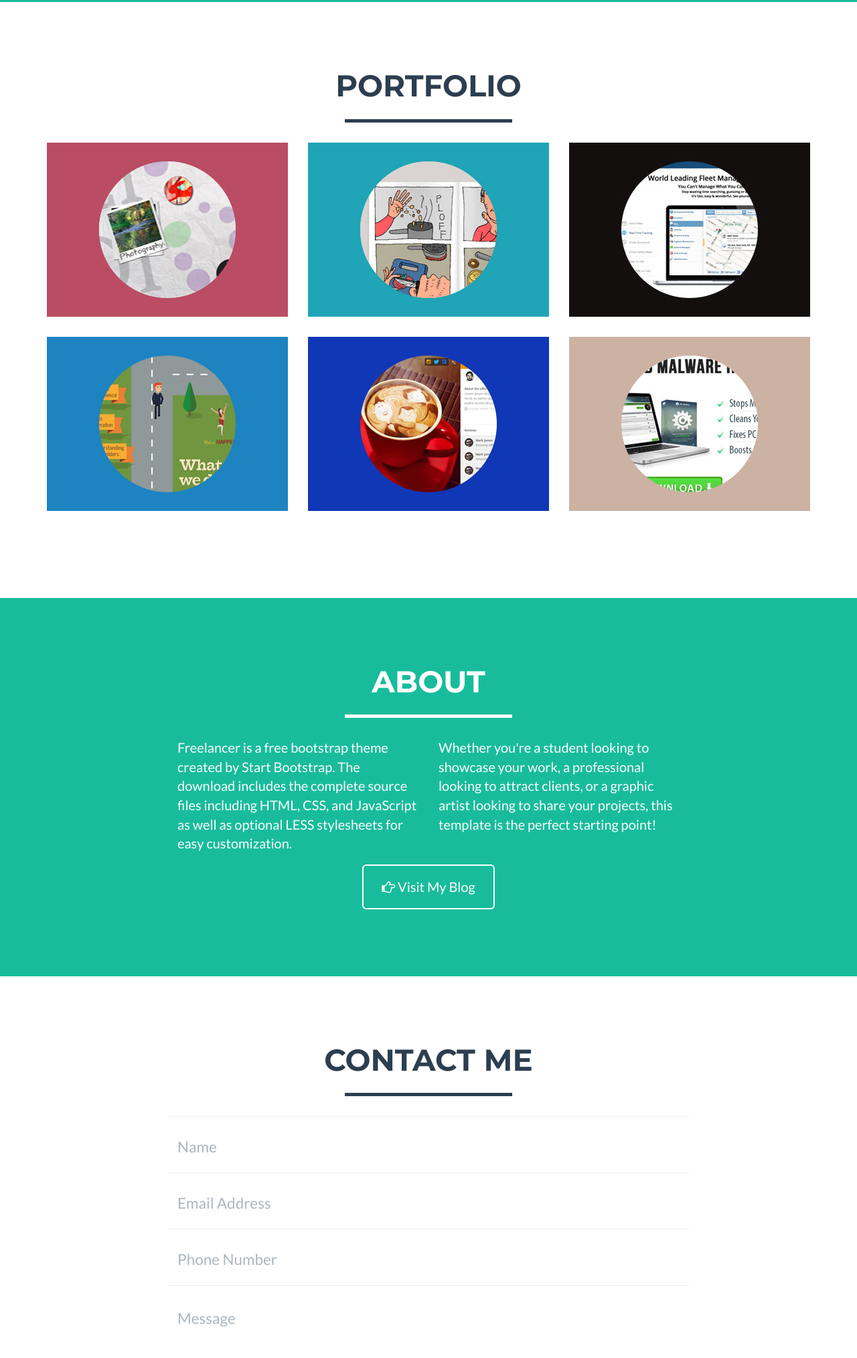
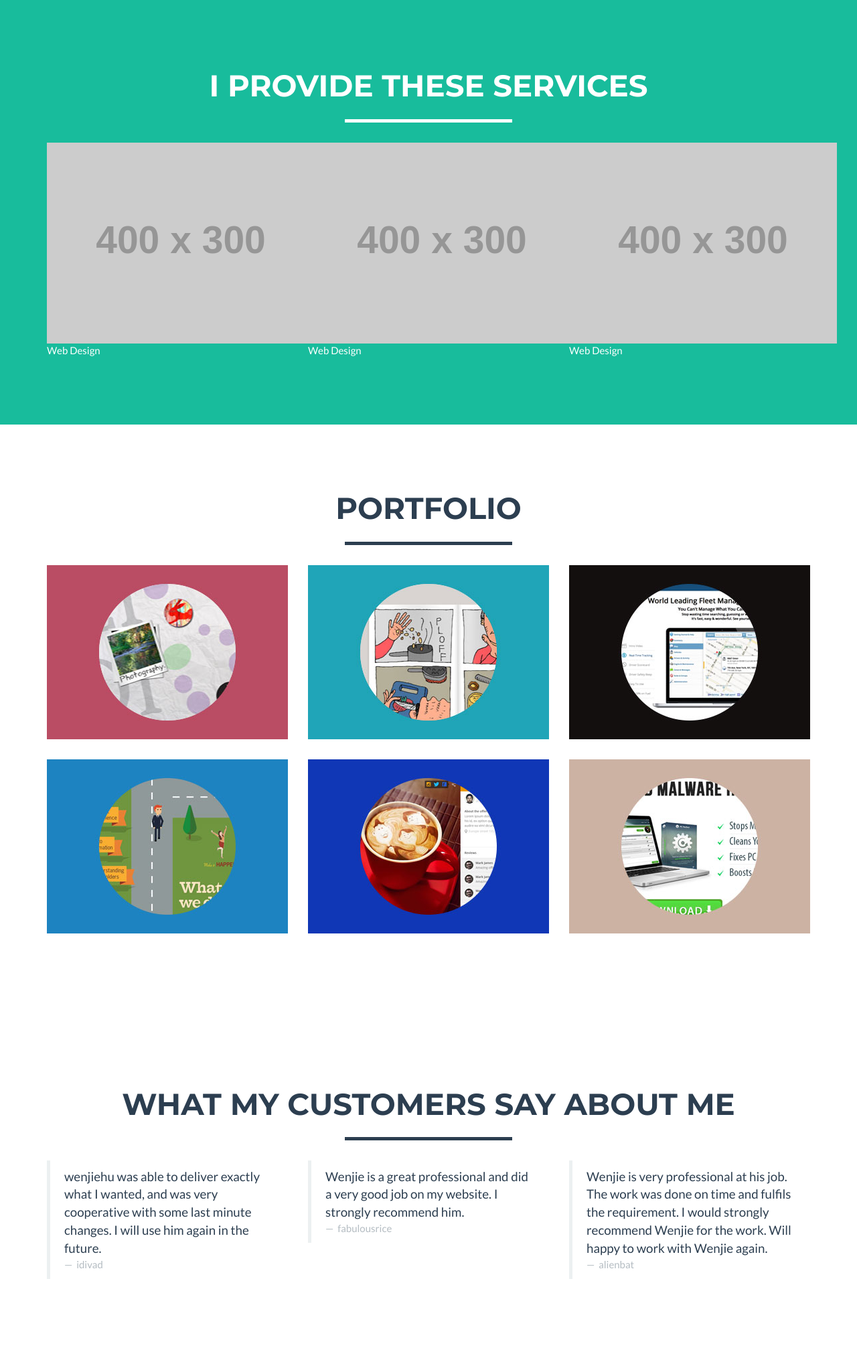
Before and after one commit to wenjiehu/wenjiehu.com, a website: page app/index.html in a window 1280 px wide. Shown: the part 772-2800 px from the top of the page at 67% size. Drawn offline with nearby package versions, Linux system fonts and the light colour scheme; placeholder pictures from the web are drawn by us.

Commit message:
add service section; move the position of "about"

```diff
--- a/app/index.html
+++ b/app/index.html
@@ -55,13 +55,13 @@
             <a href="#page-top"></a>
           </li>
           <li class="page-scroll">
+            <a href="#service">Service</a>
+          </li>
+          <li class="page-scroll">
             <a href="#portfolio">Portfolio</a>
           </li>
           <li class="page-scroll">
-                        <a href="#about">About</a>
-                    </li>
-                    <li class="page-scroll">
-                        <a href="#contact">Contact</a>
+            <a href="#testimonial">Testimonial</a>
           </li>
         </ul>
       </div>
@@ -85,6 +85,38 @@
       </div>
     </div>
   </header>
+
+  <!-- Services Section -->
+  <section class="success" id="service">
+    <div class="container">
+      <div class="row">
+        <div class="col-lg-12 text-center">
+          <h2>I provide these services</h2>
+          <hr class="star-light">
+        </div>
+      </div>
+      <div class="row">
+        <div class="col-lg-4">
+          <figure>
+              <img src="http://placehold.it/400x300" alt="">
+              <figcaption>Web Design</figcaption>
+          </figure>
+        </div>
+        <div class="col-lg-4">
+          <figure>
+              <img src="http://placehold.it/400x300" alt="">
+              <figcaption>Web Design</figcaption>
+          </figure>
+        </div>
+        <div class="col-lg-4">
+          <figure>
+              <img src="http://placehold.it/400x300" alt="">
+              <figcaption>Web Design</figcaption>
+          </figure>
+        </div>
+      </div>
+    </div>
+  </section>
 
   <!-- Portfolio Grid Section -->
   <section id="portfolio">
@@ -160,81 +192,39 @@
     </div>
   </section>
 
-    <!-- About Section -->
-    <section class="success" id="about">
+  <!-- Testimonial Section -->
+  <section id="testimonial">
     <div class="container">
       <div class="row">
         <div class="col-lg-12 text-center">
-                    <h2>About</h2>
-                    <hr class="star-light">
-                </div>
-            </div>
-            <div class="row">
-                <div class="col-lg-4 col-lg-offset-2">
-                    <p>Freelancer is a free bootstrap theme created by Start Bootstrap. The download includes the complete source files including HTML, CSS, and JavaScript as well as optional LESS stylesheets for easy customization.</p>
-                </div>
-                <div class="col-lg-4">
-                    <p>Whether you're a student looking to showcase your work, a professional looking to attract clients, or a graphic artist looking to share your projects, this template is the perfect starting point!</p>
-                </div>
-                <div class="col-lg-8 col-lg-offset-2 text-center">
-                    <a href="#" class="btn btn-lg btn-outline">
-                        <i class="fa fa-hand-o-right"></i> Visit My Blog
-                    </a>
-                </div>
-            </div>
-        </div>
-    </section>
-
-    <!-- Contact Section -->
-    <section id="contact">
-        <div class="container">
-            <div class="row">
-                <div class="col-lg-12 text-center">
-                    <h2>Contact Me</h2>
+          <h2>What my customers say about me</h2>
           <hr class="star-primary">
         </div>
       </div>
       <div class="row">
-                <div class="col-lg-8 col-lg-offset-2">
-                    <!-- To configure the contact form email address, go to mail/contact_me.php and update the email address in the PHP file on line 19. -->
-                    <!-- The form should work on most web servers, but if the form is not working you may need to configure your web server differently. -->
-                    <form name="sentMessage" id="contactForm" novalidate>
-                        <div class="row control-group">
-                            <div class="form-group col-xs-12 floating-label-form-group controls">
-                                <label>Name</label>
-                                <input type="text" class="form-control" placeholder="Name" id="name" required data-validation-required-message="Please enter your name.">
-                                <p class="help-block text-danger"></p>
+        <div class="col-md-4">
+          <blockquote>
+            wenjiehu was able to deliver exactly what I wanted, and was very cooperative with some last minute changes. I will use him again in the future.
+            <small>
+                            <cite>idivad</cite>
+                        </small>
+          </blockquote>
         </div>
+        <div class="col-md-4">
+          <blockquote>
+            Wenjie is a great professional and did a very good job on my website. I strongly recommend him.
+            <small>
+                            <cite>fabulousrice</cite>
+                        </small>
+          </blockquote>
         </div>
-                        <div class="row control-group">
-                            <div class="form-group col-xs-12 floating-label-form-group controls">
-                                <label>Email Address</label>
-                                <input type="email" class="form-control" placeholder="Email Address" id="email" required data-validation-required-message="Please enter your email address.">
-                                <p class="help-block text-danger"></p>
-                            </div>
-                        </div>
-                        <div class="row control-group">
-                            <div class="form-group col-xs-12 floating-label-form-group controls">
-                                <label>Phone Number</label>
-                                <input type="tel" class="form-control" placeholder="Phone Number" id="phone" required data-validation-required-message="Please enter your phone number.">
-                                <p class="help-block text-danger"></p>
-                            </div>
-                        </div>
-                        <div class="row control-group">
-                            <div class="form-group col-xs-12 floating-label-form-group controls">
-                                <label>Message</label>
-                                <textarea rows="5" class="form-control" placeholder="Message" id="message" required data-validation-required-message="Please enter a message."></textarea>
-                                <p class="help-block text-danger"></p>
-                            </div>
-                        </div>
-                        <br>
-                        <div id="success"></div>
-                        <div class="row">
-                            <div class="form-group col-xs-12">
-                                <button type="submit" class="btn btn-success btn-lg">Send</button>
-                            </div>
-                        </div>
-                    </form>
+        <div class="col-md-4">
+          <blockquote>
+            Wenjie is very professional at his job. The work was done on time and fulfils the requirement. I would strongly recommend Wenjie for the work. Will happy to work with Wenjie again.
+            <small>
+                            <cite>alienbat</cite>
+                        </small>
+          </blockquote>
         </div>
       </div>
     </div>
@@ -245,23 +235,16 @@
     <div class="footer-above">
       <div class="container">
         <div class="row">
+          <div class="footer-col about-me col-md-4">
+            <h3>About</h3>
+            <p></p>
+          </div>
           <div class="footer-col my-skills col-md-4">
             <h3>My Skills</h3>
             <p>Javascript, JQuery, AngularJS, Node.js</p>
             <p>HTML5, CSS3, Bootstrap</p>
             <p>PHP and Yii2</p>
             <p>Java and J2EE Frameworks(Spring, Hibernate ...)</p>
-                    </div>
-                    <div class="footer-col col-md-4">
-                        <h3>Available Time</h3>
-                        <ul>
-                            <li><p><label>Beijing Time:</label> 8 AM - 22 PM</p></li>
-                            <li><p><label>Los Angeles Time:</label> 16 PM - 6 AM</p></li>
-                            <li><p><label>New York Time:</label> 19 PM - 9 AM</p></li>
-                            <li><p><label>London Time:</label> 0 AM - 14 PM</p></li>
-                            <li><p><label>Paris Time:</label> 1 AM - 15 PM</p></li>
-                            <li><p><label>Sydney Time:</label> 11 AM - 1 AM</p></li>
-                        </ul>
           </div>
           <div class="footer-col col-md-4">
             <section class="around-the-web">
```
Also changed, not shown: 1 other file. Lines whose indentation alone changed are shown as unchanged.
